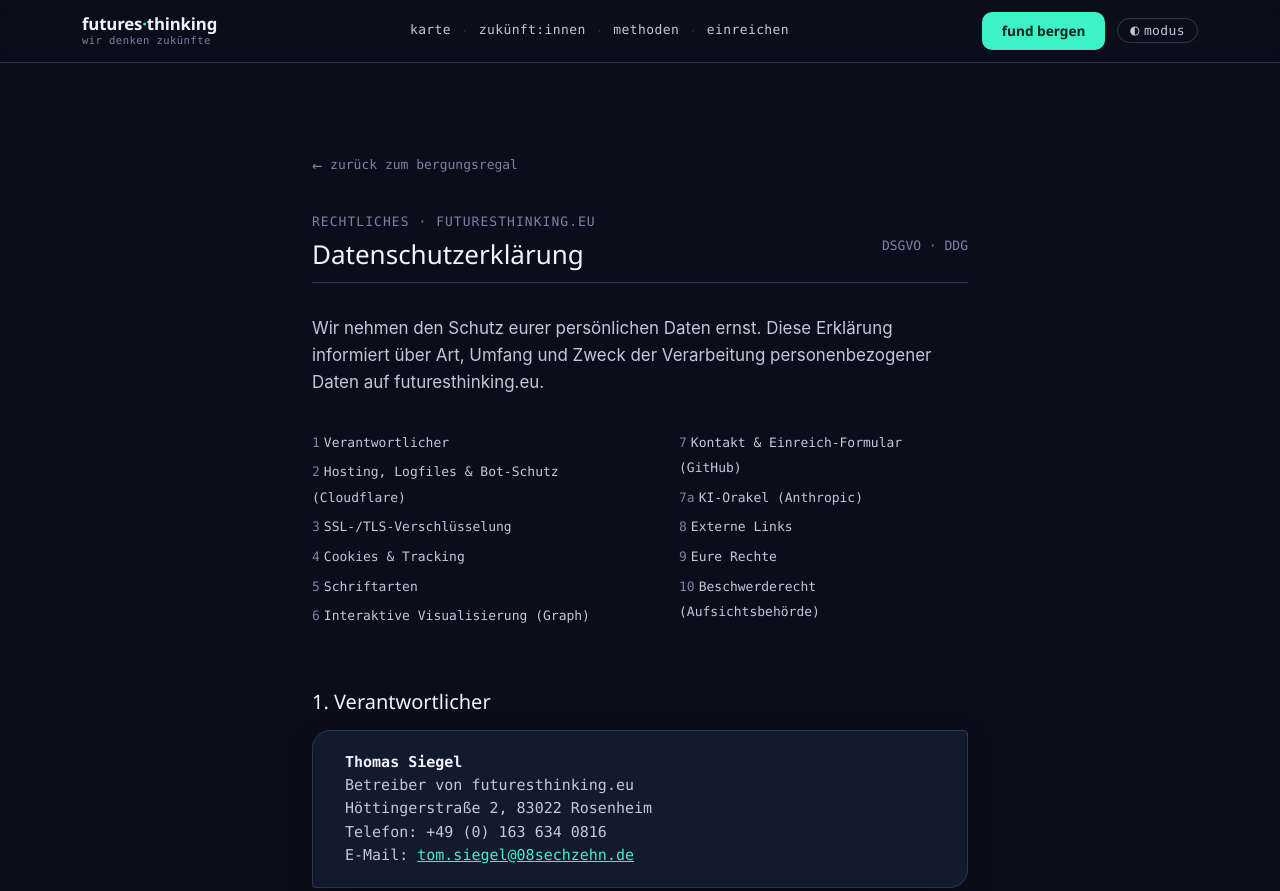
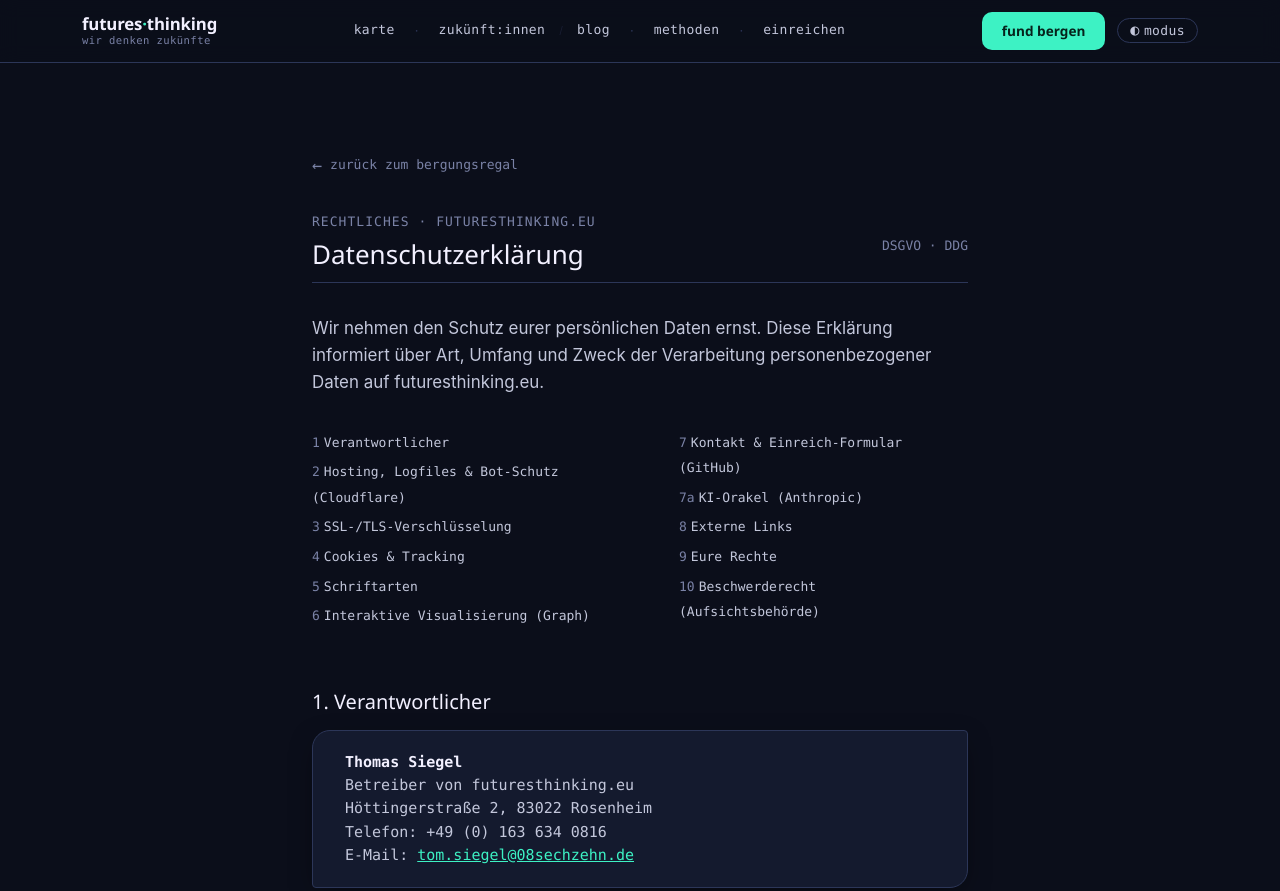
Before and after one commit to tom08sechzehn/futuresthinking, a website: page site/datenschutz.html in a window 1280 px wide. Shown: the top 891 px of the page. Drawn offline with Linux system fonts and the light colour scheme.

Commit message:
nav: blog unter zukünft:innen gruppiert (alle Seiten)

```diff
--- a/site/datenschutz.html
+++ b/site/datenschutz.html
@@ -258,6 +258,8 @@ a { color: var(--ft-signal-ink); }
   height:2px; border-radius:var(--ft-radius-pill); background:var(--ft-signal);
 }
 .nav-sep { color:var(--ft-line); user-select:none; font-size:var(--ft-text-caption); }
+.nav-sep--wide{padding:0 var(--ft-space-xs);}
+.nav-sep--inner{padding:0 2px;opacity:0.4;font-size:0.65em;}
 
 .header-actions { display:flex; align-items:center; gap:var(--ft-space-sm); }
 .nav-cta { font-size:0.85rem; padding:var(--ft-space-xs) var(--ft-space-md); }
@@ -317,6 +319,7 @@ a { color: var(--ft-signal-ink); }
 }
 .nav-sheet__nav a:hover, .nav-sheet__nav a[aria-current] { color:var(--ft-signal-ink); }
 .nav-sheet__cta { margin-top:var(--ft-space-lg); }
+.nav-sheet__nav .nav-sub{padding-left:var(--ft-space-md);font-size:1.05rem;}
 
 /* 11 · Footer */
 .site-footer { border-top:var(--ft-border); margin-top:var(--ft-space-2xl); padding-block:var(--ft-space-xl); color:var(--ft-muted); }
@@ -411,14 +414,16 @@ a { color: var(--ft-signal-ink); }
       <span class="brand__claim">wir denken zukünfte</span>
     </a>
 
-    <!-- Primär-Nav: karte · zukünft:innen · methoden · einreichen -->
+    <!-- Primär-Nav: karte · zukünft:innen / blog · methoden · einreichen -->
     <nav class="topnav" aria-label="Hauptnavigation">
       <a href="index.html#screen-archiv">karte</a>
-      <span class="nav-sep" aria-hidden="true">·</span>
+      <span class="nav-sep nav-sep--wide" aria-hidden="true">·</span>
       <a href="index.html#oracle">zukünft:innen</a>
-      <span class="nav-sep" aria-hidden="true">·</span>
+      <span class="nav-sep nav-sep--inner" aria-hidden="true">/</span>
+      <a href="blog.html">blog</a>
+      <span class="nav-sep nav-sep--wide" aria-hidden="true">·</span>
       <a href="methoden.html">methoden</a>
-      <span class="nav-sep" aria-hidden="true">·</span>
+      <span class="nav-sep nav-sep--wide" aria-hidden="true">·</span>
       <a href="einreichen.html">einreichen</a>
     </nav>
 
@@ -451,6 +456,7 @@ a { color: var(--ft-signal-ink); }
     <nav class="nav-sheet__nav" aria-label="Hauptnavigation (mobil)">
       <a href="index.html#screen-archiv">karte</a>
       <a href="index.html#oracle">zukünft:innen</a>
+      <a href="blog.html" class="nav-sub">blog</a>
       <a href="methoden.html">methoden</a>
       <a href="einreichen.html">einreichen</a>
     </nav>
```
Also changed, not shown: site/einreichen.html (+10 -4 lines), site/impressum.html (+10 -4 lines), site/methoden.html (+9 -3 lines).
